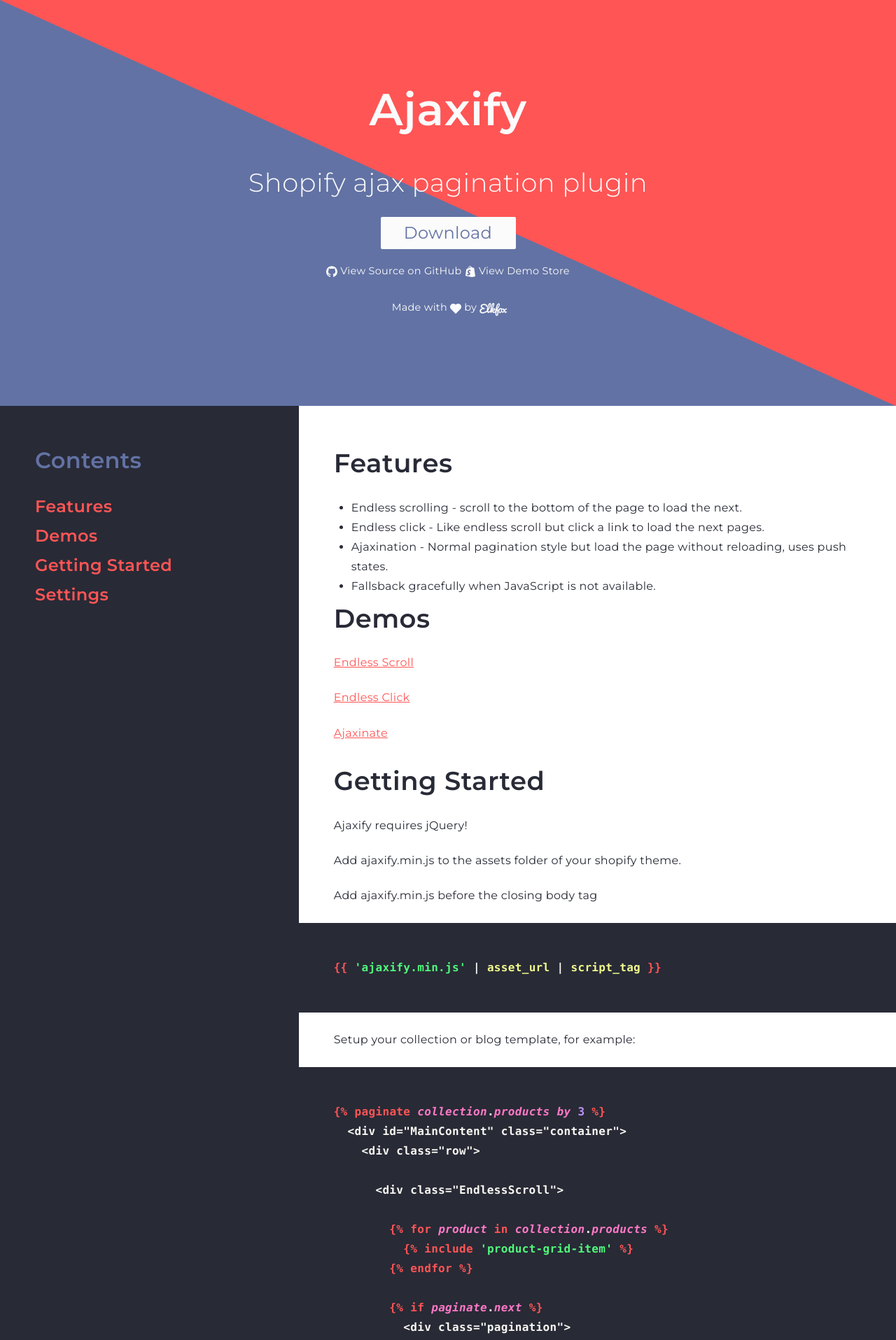
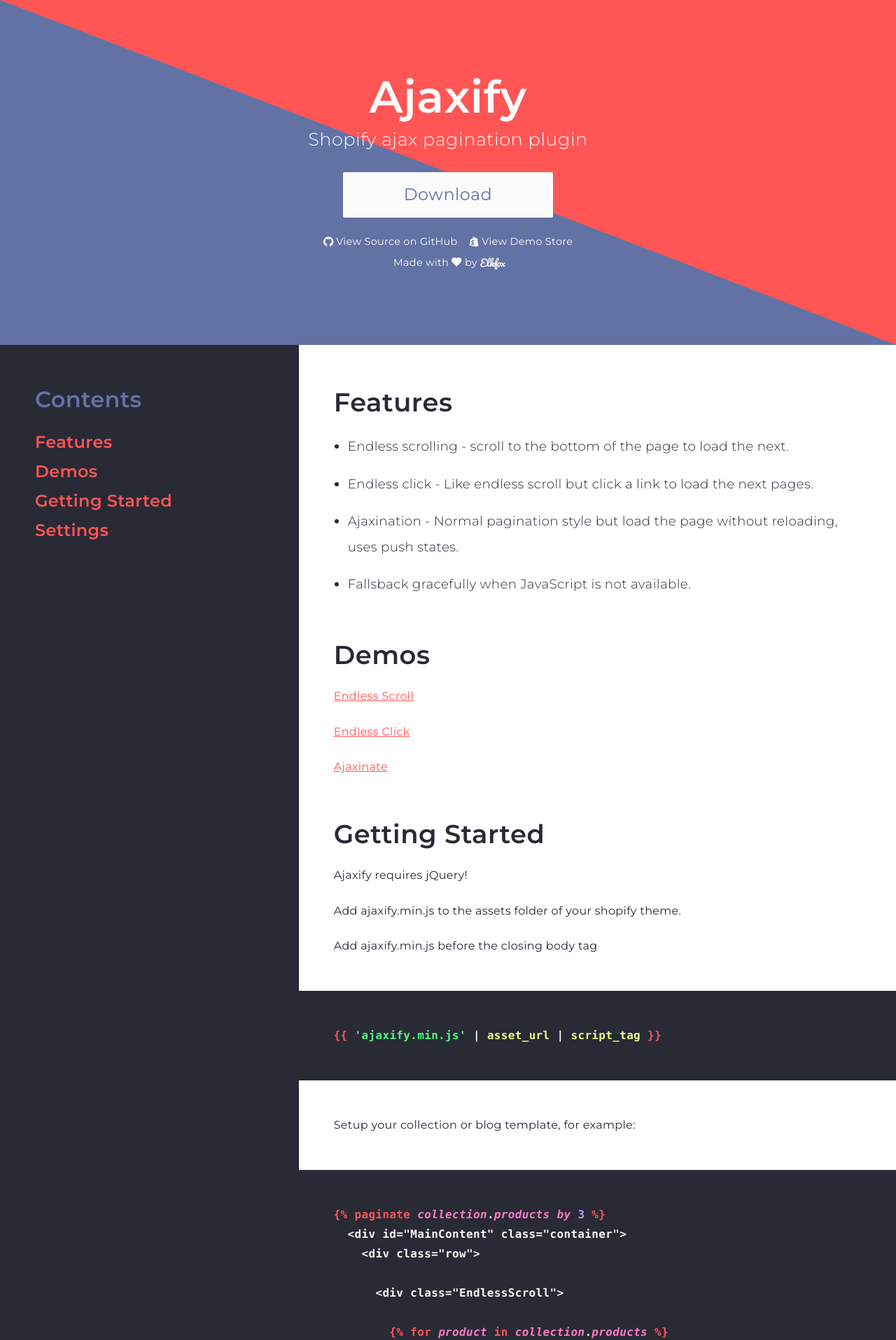
Before and after one commit to Elkfox/Ajaxinate, a Jekyll site: the page built from docs/index.md, in a window 1280 px wide. Shown: the top 1915 px of the page at 70% size. Built offline with Jekyll 4.4.1, drawn with Linux system fonts in a browser that asks for light colours; nearby versions of some CDN libraries.

Commit message:
Minor typography changes

```diff
--- a/docs/Gemfile
+++ b/docs/Gemfile
@@ -9,7 +9,7 @@ ruby RUBY_VERSION
 #
 # This will help ensure the proper Jekyll version is running.
 # Happy Jekylling!
-gem "jekyll", "3.4.1"
+# gem "jekyll", "3.4.1"
 
 # This is the default theme for new Jekyll sites. You may change this to anything you like.
 gem "minima", "~> 2.0"
--- a/docs/_includes/article.html
+++ b/docs/_includes/article.html
@@ -1,4 +1,4 @@
-<article class="column l8 m12 s12 documentation">
+<article class="column l8 m12 s12 documentation rte">
 
 
     {% for item in site.documentation %}
--- a/docs/_includes/header.html
+++ b/docs/_includes/header.html
@@ -3,7 +3,7 @@
     <h1>{{ site.data.site.name }}</h1>
     <h2>{{ site.data.site.subtitle }}</h2>
     <a class="button" href="{{ site.data.site.download_url }}">Download</a>
-    <p><a href="{{ site.data.site.github_url }}" target="_blank" rel="nofollow">{% include icon.html icon='github' icon_size='16' %} View Source on GitHub </a><a href="{{ site.data.site.demo_url }}"  target="_blank" rel="nofollow"> {% include icon.html icon='shopify' icon_size='16' %} View Demo Store</a></p>
+    <p><a href="{{ site.data.site.github_url }}" target="_blank" rel="nofollow">{% include icon.html icon='github' icon_size='16' %} View Source on GitHub </a> <br class="s-show"><a href="{{ site.data.site.demo_url }}"  target="_blank" rel="nofollow"> {% include icon.html icon='shopify' icon_size='16' %} View Demo Store</a></p>
     <p><a href="https://elkfox.com" target="_blank" rel="nofollow">Made with {% include icon.html icon='heart' icon_size='16' %} by {% include icon.html icon='elkfox' icon_size='35' %}</a><p>
   </div>
   <div class="triangle">
--- a/docs/_sass/_additions.scss
+++ b/docs/_sass/_additions.scss
@@ -10,23 +10,58 @@ header {
     padding: 100px 0;
     width: 100%;
     top: 50%;
+    h1 {
+      line-height: 1.2;
+      margin-bottom: 0;
+      @include s() {
+        font-size: 3rem;
+      }
+    }
+    h2 {
+      font-size: 1.6rem;
+      margin-bottom: 1.5rem;
+    }
     a {
       color: $colorBackground;
       text-decoration: none;
       font-size: 0.9rem;
       font-weight: 400;
+      vertical-align: middle;
     }
     .button {
       background: $colorBackground;
       color: $colorTwo;
       font-size: 1.5rem;
       display: inline-block;
-      margin-bottom: $gutter/3;
-      height: auto;
+      margin-bottom: $gutter/2.5;
+      height: 65px;
+      line-height: 63px;
+      width: 300px;
+      max-width: 100%;
       border: 0;
+      @include s() {
+        font-size: 1.2rem;
+      }
     }
-    svg .fill{
+    p {
+      margin-bottom: 0;
+    }
+    svg .fill {
       fill: $colorWhite;
+    }
+    svg.github, svg.shopify, svg.heart {
+      height: 0.9rem;
+      width: 0.9rem;
+    }
+    svg.shopify {
+      margin-left: 0.75rem;
+      @include s() {
+        margin-left: 0;
+      }
+    }
+    svg.elkfox {
+      height: 2rem;
+      width: auto;
     }
   }
 }
@@ -55,4 +90,12 @@ aside.sidebar {
 article.documentation {
   padding: $gutter;
   background-color: #fff;
+  h2:first-of-type {
+    margin-top: 0;
+  }
 }
+
+// Overrides
+.icon {
+  line-height: 1;
+}
--- a/docs/_sass/_syntax.scss
+++ b/docs/_sass/_syntax.scss
@@ -44,7 +44,7 @@ code.highlighter-rouge {
   font-weight: 900;
   background: $colorDarkGray;
   color: $colorLightGray;
-  margin: ($gutter/2) (-$gutter);
+  margin: $gutter (-$gutter);
   padding: $gutter;
   overflow: scroll;
 
--- a/docs/_sass/_typography.scss
+++ b/docs/_sass/_typography.scss
@@ -9,7 +9,7 @@ h1, h2, h3, h4, h5, h6,
   font-family: 'Montserrat', Helvetica, Arial, sans-serif;
   line-height: $lineHeight;
   display: block;
-  margin-bottom: $gutter/3;
+  margin-bottom: $gutter/4;
   a {
     text-decoration: none;
   }
@@ -124,7 +124,7 @@ article.documentation {
     margin: $gutter 0 $gutter/2 0 ;
   }
   ol, ul {
-    margin-left: $gutter/2;
+    margin: 0 0 $gutter/2 $gutter/2.5;
     list-style: initial;
   }
 }
--- a/docs/assets/main.scss
+++ b/docs/assets/main.scss
@@ -10,14 +10,14 @@ $colorWhite: #fbfbfb;
 $colorLightGray: #f8f8f2;
 $colorGray: #44475a;
 $colorDarkGray: #282a36;
-$colorPink: #FF79C6; // one
-$colorPurple: #bd93f9;// five
-$colorCyan: #64D9EF; // two
-$colorBlue: #6272a4; // six
-$colorYellow: #F1FA8C; //three
-$colorGreen: #50fa7b; //seven
-$colorOrange: #ffb86c; // four
-$colorRed: #ff5555; //eight
+$colorPink: #FF79C6;
+$colorPurple: #bd93f9;
+$colorCyan: #64D9EF;
+$colorBlue: #6272a4;
+$colorYellow: #F1FA8C;
+$colorGreen: #50fa7b;
+$colorOrange: #ffb86c;
+$colorRed: #ff5555;
 
 // Variables in use
 $colorOne: $colorRed;
```
Also changed, not shown: docs/Gemfile.lock.
